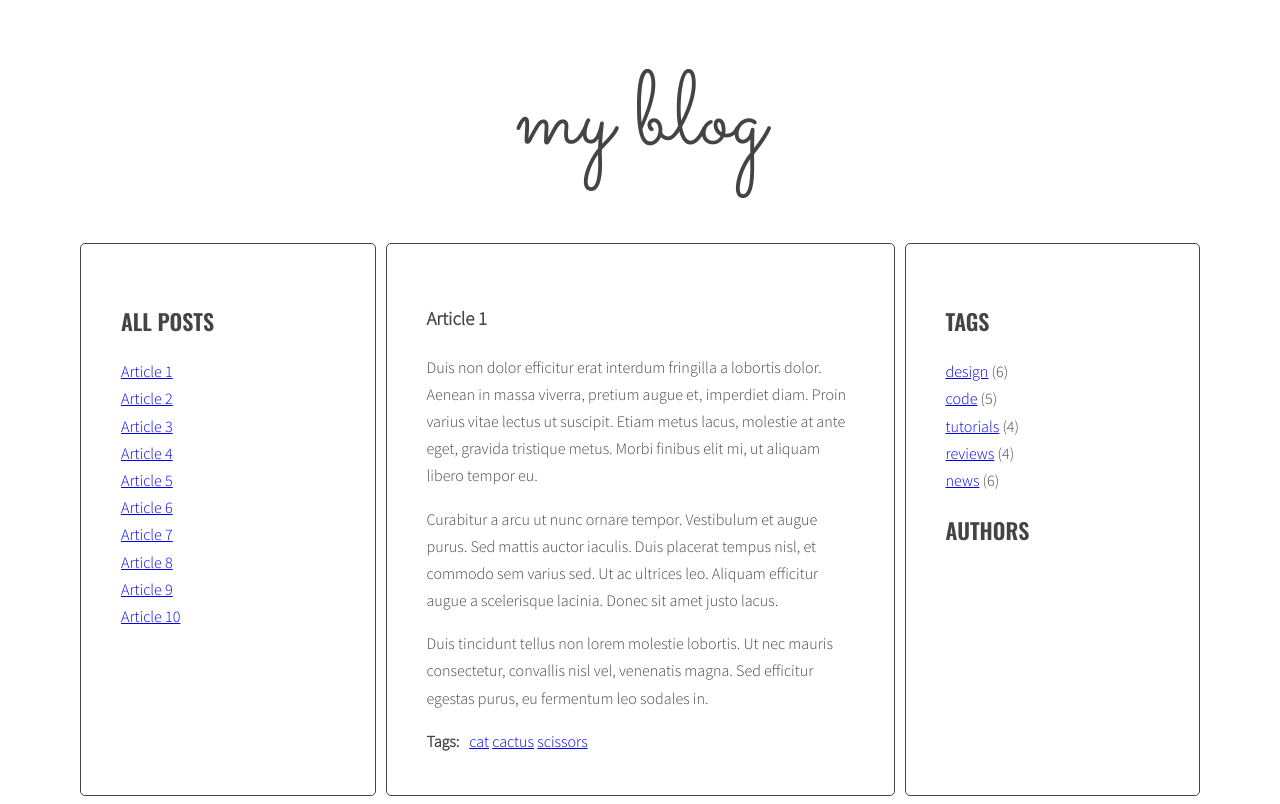
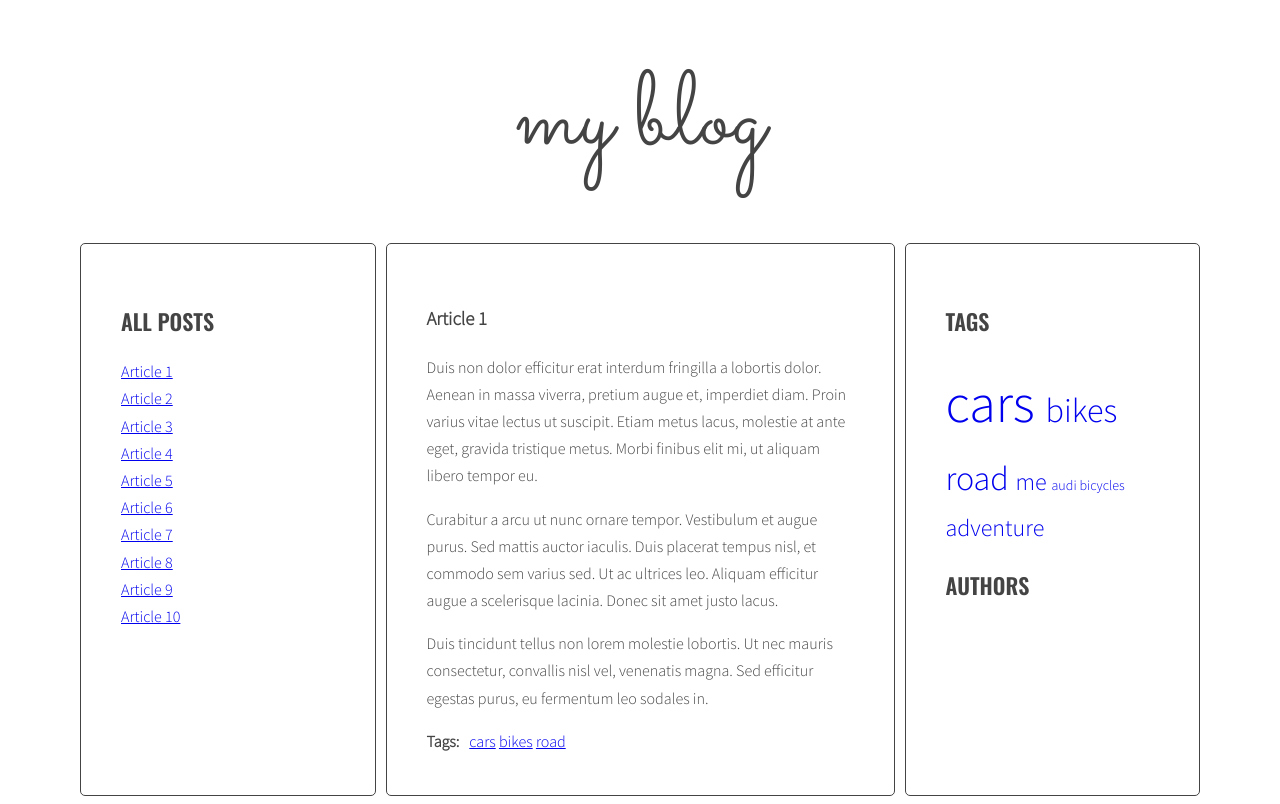
Before and after one commit to AdamBecker85/Online-blog, a website: page index.html in a window 1280 px wide. Drawn offline with nearby package versions, Linux system fonts and the light colour scheme.

Commit message:
Update css/style.css// index.html// js/script.js

```diff
--- a/index.html
+++ b/index.html
@@ -17,7 +17,7 @@
             </ul>
           </aside>
           <section class="posts">
-            <article class="post active" id="article-1" data-tags="cat cactus scissors">
+            <article class="post active" id="article-1" data-tags="cars bikes road">
               <h3 class="post-title">Article 1</h3>
               <p class="post-author" data-author="Marion Berry"></p>
               <div class="post-content">
@@ -34,7 +34,7 @@
                 </ul>
               </div>
             </article>
-            <article class="post" id="article-2" data-tags="german cars best">
+            <article class="post" id="article-2" data-tags="road cars me">
               <h3 class="post-title">Article 2</h3>
               <p class="post-author" data-author="Theo Tabby"></p>
               <div class="post-content">
@@ -51,7 +51,7 @@
                 </ul>
               </div>
             </article>
-            <article class="post" id="article-3" data-tags="me audi a6">
+            <article class="post" id="article-3" data-tags="me audi cars">
               <h3 class="post-title">Article 3</h3>
               <p class="post-author" data-author="George Tuxedo"></p>
               <div class="post-content">
@@ -67,7 +67,7 @@
                 </ul>
               </div>
             </article>
-            <article class="post" id="article-4" data-tags="cars bicycles skateboard">
+            <article class="post" id="article-4" data-tags="cars bicycles bikes">
               <h3 class="post-title">Article 4</h3>
               <p class="post-author" data-author="Kitty Toebean"></p>
               <div class="post-content">
@@ -84,7 +84,7 @@
                 </ul>
               </div>
             </article>
-            <article class="post" id="article-5" data-tags="bicycles bikes skooters">
+            <article class="post" id="article-5" data-tags="road bikes adventure">
               <h3 class="post-title">Article 5</h3>
               <p class="post-author" data-author="Marion Berry"></p>
               <div class="post-content">
@@ -101,7 +101,7 @@
                 </ul>
               </div>
             </article>
-            <article class="post" id="article-6" data-tags="me myself i">
+            <article class="post" id="article-6" data-tags="me bikes road">
               <h3 class="post-title">Article 6</h3>
               <p class="post-author" data-author="George Tuxedo"></p>
               <div class="post-content">
@@ -118,7 +118,7 @@
                 </ul>
               </div>
             </article>
-            <article class="post" id="article-7" data-tags="audi bmw mercedes cars">
+            <article class="post" id="article-7" data-tags="cars bikes road">
               <h3 class="post-title">Article 7</h3>
               <p class="post-author" data-author="Kitty Toebean"></p>
               <div class="post-content">
@@ -135,7 +135,7 @@
                 </ul>
               </div>
             </article>
-            <article class="post" id="article-8" data-tags="cars fiat ford ferrari">
+            <article class="post" id="article-8" data-tags="cars bikes adventure">
               <h3 class="post-title">Article 8</h3>
               <p class="post-author" data-author="Theo Tabby"></p>
               <div class="post-content">
@@ -152,7 +152,7 @@
                 </ul>
               </div>
             </article>
-            <article class="post" id="article-9" data-tags="cars audi a4 a6 a8">
+            <article class="post" id="article-9" data-tags="cars me road">
               <h3 class="post-title">Article 9</h3>
               <p class="post-author" data-author="Marion Berry"></p>
               <div class="post-content">
@@ -169,7 +169,7 @@
                 </ul>
               </div>
             </article>
-            <article class="post" id="article-10" data-tags="audi q3 q5 q7 cars">
+            <article class="post" id="article-10" data-tags="audi adventure cars">
               <h3 class="post-title" >Article 10</h3>
               <p class="post-author" data-author="George Tuxedo"></p>
               <div class="post-content">
@@ -190,11 +190,7 @@
           <aside class="sidebar">
             <h2 class="section-title">Tags</h2>
             <ul class="list tags">
-              <li><a href="#">design</a> <span>(6)</span></li>
-              <li><a href="#">code</a> <span>(5)</span></li>
-              <li><a href="#">tutorials</a> <span>(4)</span></li>
-              <li><a href="#">reviews</a> <span>(4)</span></li>
-              <li><a href="#">news</a> <span>(6)</span></li>
+
             </ul>
             <h2 class="section-title">Authors</h2>
             <ul class="list authors">
--- a/js/script.js
+++ b/js/script.js
@@ -54,7 +54,10 @@
     optTitleSelector = '.post-title',
     optTitleListSelector = '.titles',
     optArticleTagsSelector = '.post-tags .list',
-    optArticleAuthorSelector = '.post-author';
+    optArticleAuthorSelector = '.post-author',
+    optCloudClassCount = 5,
+    optCloudClassPrefix = 'tag-size-',
+    optAuthorsListSelector = '.list .authors';
 
   function generateTitleLinks(customSelector = ''){
 
@@ -98,10 +101,41 @@
   generateTitleLinks();
 
 
+  function calculateTagsParams(tags){
+
+    const params = {
+      max: 0,
+      min: 999999
+    };
+
+    for(let tag in tags){
+      console.log(tag + ' is used ' + tags[tag] + ' times');
+      if(tags[tag] > params.max){
+        params.max = tags[tag];
+      }
+      if(tags[tag] < params.min){
+        params.min = tags[tag];
+      }
+    }
+    return params;
+  }
+
+
+  function calculateTagClass(count,params){
+    const normalizedCount = count - params.min;
+    const normalizedMax = params.max - params.min;
+    const percentage = normalizedCount / normalizedMax;
+    const classNumber = Math.floor( percentage * (optCloudClassCount - 1) + 1 );
+    return optCloudClassPrefix + classNumber;
+  }
 
   function generateTags(){
+    let allTags = {};
+
   /* find all articles */
     const articles = document.querySelectorAll(optArticleSelector);
+
+
 
   /* START LOOP: for every article: */
     for(let article of articles) {
@@ -120,6 +154,7 @@
       const articleTagsArray = articleTags.split(' ');
       console.log(articleTagsArray);
 
+
     /* START LOOP: for each tag */
       for(let tag of articleTagsArray){
 
@@ -130,13 +165,52 @@
       /* add generated code to html variable */
         html = html + linkHTML;
 
+      /* [NEW] check if this link is NOT already in allTags */
+
+        if(!allTags[tag]) {
+      /* [NEW] add tag to allTags object */
+          allTags[tag] = 1;
+        } else {
+          allTags[tag]++;
+        }
     /* END LOOP: for each tag */
       }
+
+
     /* insert HTML of all the links into the tags wrapper */
       titleList.insertAdjacentHTML('beforeend', html);
 
+
+
   /* END LOOP: for every article: */
     }
+
+
+
+    const tagList = document.querySelector('.tags');
+
+    const tagsParams = calculateTagsParams(allTags);
+    console.log('tagsParams:', tagsParams);
+
+    /* [NEW] create variable for all links HTML code */
+    let allTagsHTML = '';
+
+    /* [NEW] START LOOP: for each tag in allTags: */
+    for(let tag in allTags){
+
+      const tagLinkHTML = '<li><a class="' + calculateTagClass(allTags[tag], tagsParams) + '" href="#tag-' + tag + '">' + tag + ' </a></li>';
+      console.log('tagLinkHTML:', tagLinkHTML);
+
+    /* [NEW] generate code of a link and add it to allTagsHTML */
+      allTagsHTML += tagLinkHTML;
+      //allTagsHTML += '<li><a class="tagLinkHTML" href="#">' + tag + ' ('+ allTags[tag] +')</a></li>';
+    }
+    /* [NEW] END LOOP: for each tag in allTags: */
+
+
+
+    /*[NEW] add HTML from allTagsHTML to tagList */
+    tagList.innerHTML = allTagsHTML;
   }
 
   generateTags();
@@ -185,6 +259,7 @@
 
 
   function generateAuthors(){
+    let allAuthors = {};
     const authorsList = document.querySelectorAll(optArticleAuthorSelector);
       //console.log(authorsList);
     for (let article of authorsList){
@@ -192,6 +267,8 @@
         //console.log(articleAuthor);
       const linkHTML = '<li><a data-author="' + articleAuthor + '">' + articleAuthor + '</a></li> ';
       console.log(linkHTML);
+
+
     }
 
   }
--- a/sass/style.scss
+++ b/sass/style.scss
@@ -118,3 +118,35 @@ body {
     margin: 0 10px 0 0;
   }
 }
+
+/* Tags */
+
+.tag-size-5 {
+    font-size: 54px;
+}
+
+.tag-size-4 {
+    font-size: 44px;
+}
+
+.tag-size-3 {
+    font-size: 34px;
+}
+
+.tag-size-2 {
+    font-size: 24px;
+}
+
+.tag-size-1 {
+    font-size: 14px;
+}
+
+.tags {
+  li {
+    display: inline;
+
+  }
+  a {
+    text-decoration-line: none;
+  }
+}
```
Also changed, not shown: css/style.css, 1 other file.
